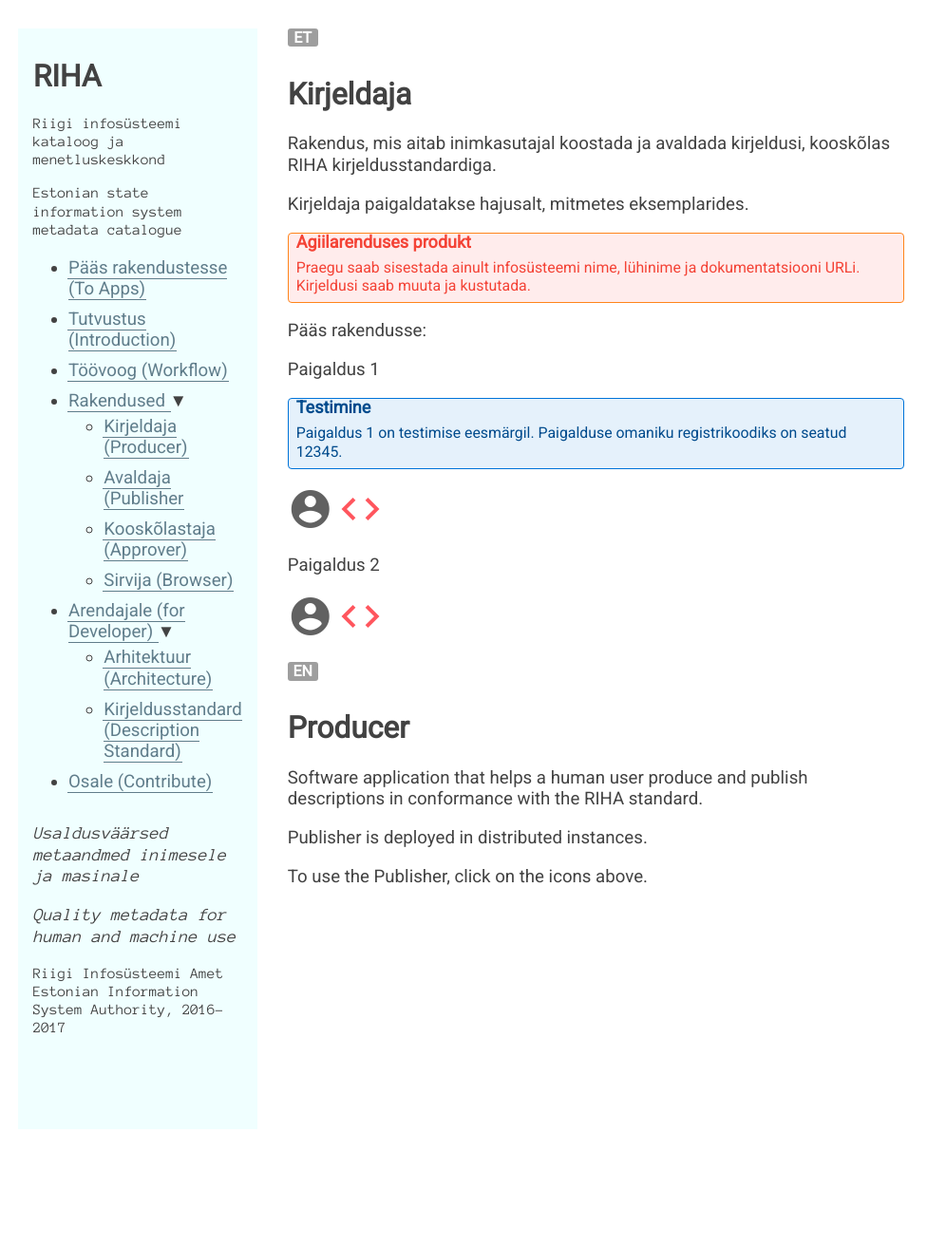
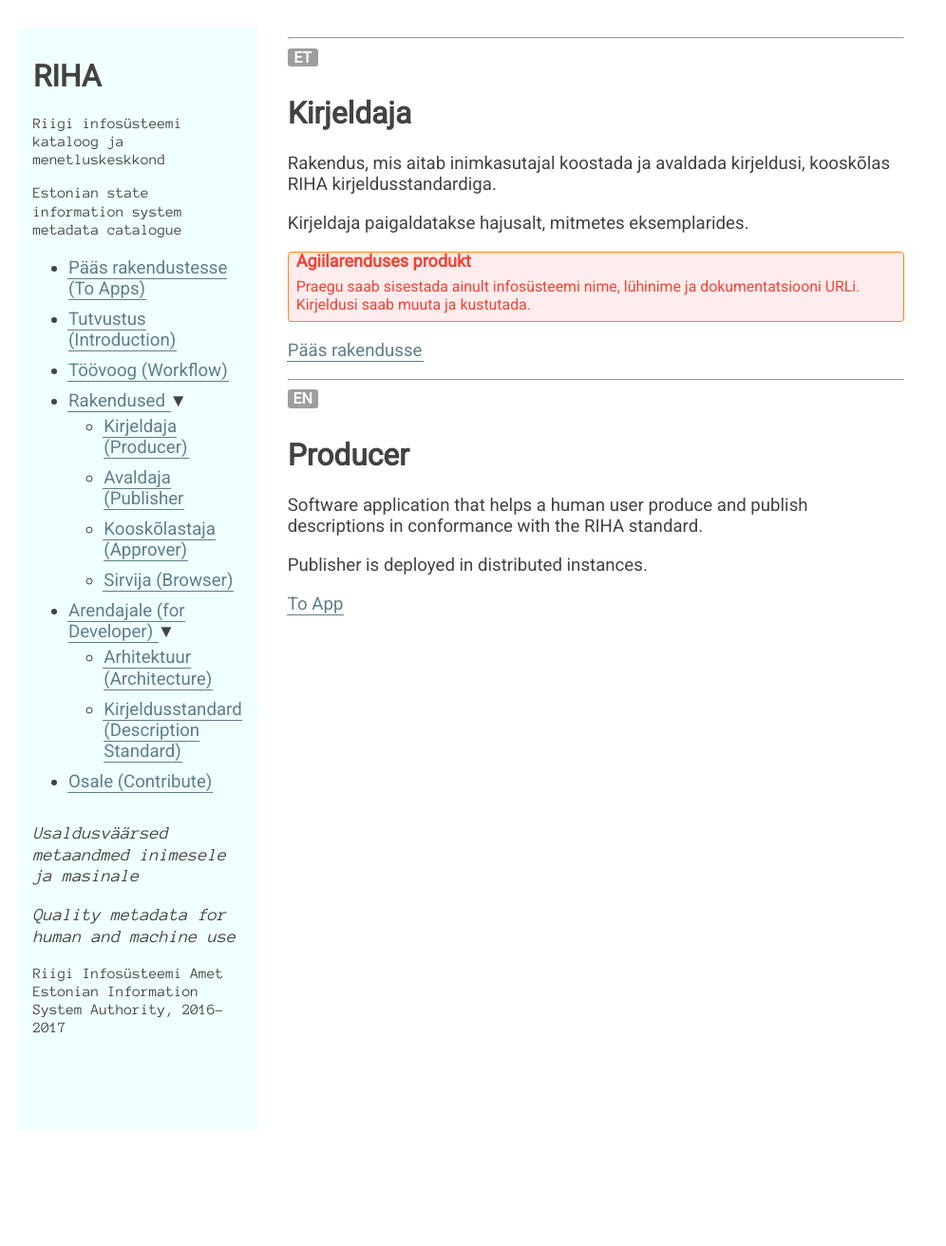
Before and after one commit to e-gov/RIHA-Index, a Jekyll site: the page built from Kirjeldaja.md, in a window 1280 px wide. Shown: the whole page at 95% size, without its empty margins (0-996 px from the left). Built offline with Jekyll 4.4.1, drawn with Linux system fonts in a browser that asks for light colours.

Commit message:
Update Kirjeldaja.md

```diff
--- a/Kirjeldaja.md
+++ b/Kirjeldaja.md
@@ -4,6 +4,8 @@ publish: true
 title: Kirjeldaja (Producer)
 permalink: Kirjeldaja
 nr: 2
+---
+
 ---
 
 {% include ET.html %}
@@ -21,24 +23,9 @@ Kirjeldaja paigaldatakse hajusalt, mitmetes eksemplarides.
   </p>
 </div>
 
-Pääs rakendusse:
+[Pääs rakendusse](/)
 
-Paigaldus 1
-
-<div class='block__note'>
-  <p class='block__note--heading'>Testimine</p>
-  <p>
-    Paigaldus 1 on testimise eesmärgil. Paigalduse omaniku registrikoodiks on seatud 12345.
-  </p>
-</div>
-
-<a href='http://ec2-35-160-53-79.us-west-2.compute.amazonaws.com:8083' style='border-bottom: none !important;'><i class="material-icons ikoon" style='color: #616161; font-size: 48px;'>account_circle</i></a>
-<a href='http://ec2-35-160-53-79.us-west-2.compute.amazonaws.com:8083/systems.json' style='border-bottom: none !important;'><i class="material-icons ikoon" style='color: #FF555D; font-size: 48px;'>code</i></a>
-
-Paigaldus 2
-
-<a href='http://ec2-35-160-53-79.us-west-2.compute.amazonaws.com:8084' style='border-bottom: none !important;'><i class="material-icons ikoon" style='color: #616161; font-size: 48px;'>account_circle</i></a>
-<a href='http://ec2-35-160-53-79.us-west-2.compute.amazonaws.com:8084/systems.json' style='border-bottom: none !important;'><i class="material-icons ikoon" style='color: #FF555D; font-size: 48px;'>code</i></a>
+---
 
 {% include EN.html %}
 
@@ -48,4 +35,4 @@ Software application that helps a human user produce and publish descriptions in
 
 Publisher is deployed in distributed instances.
 
-To use the Publisher, click on the icons above.
+[To App](/)
```
